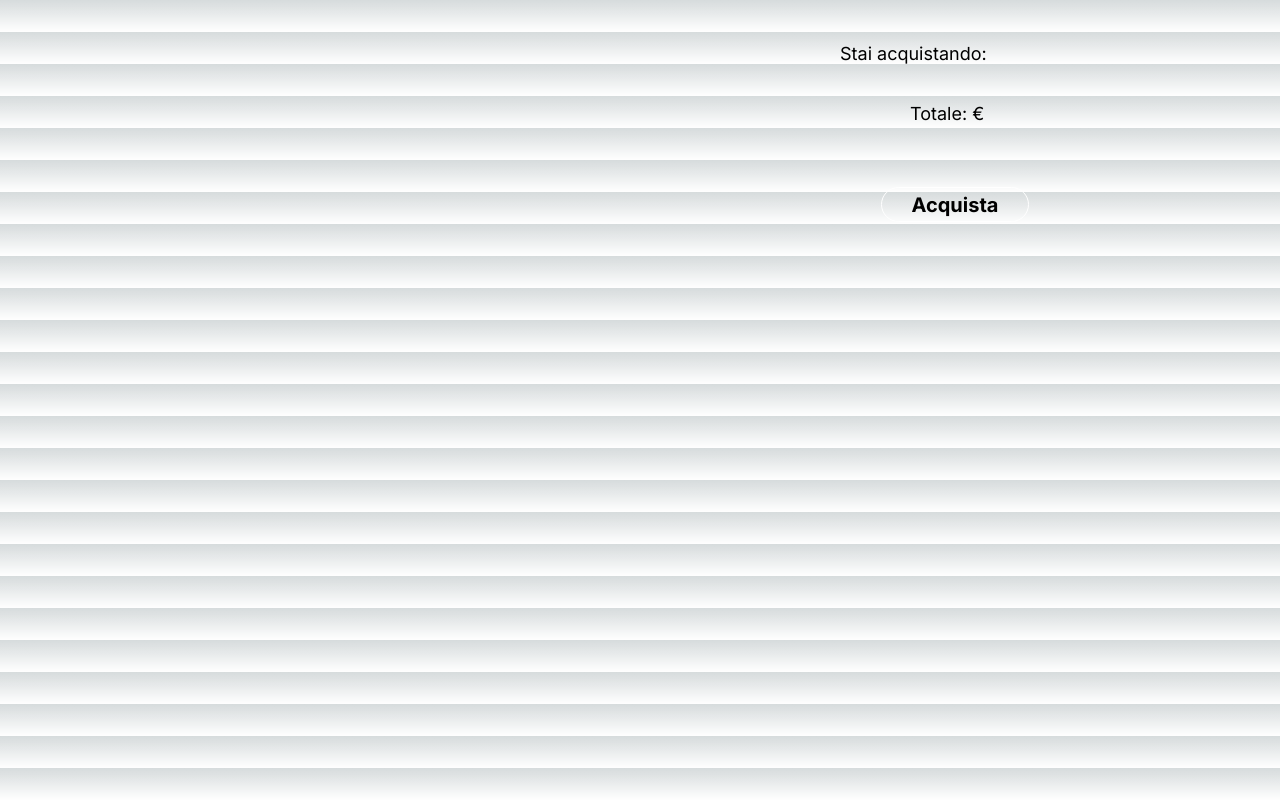
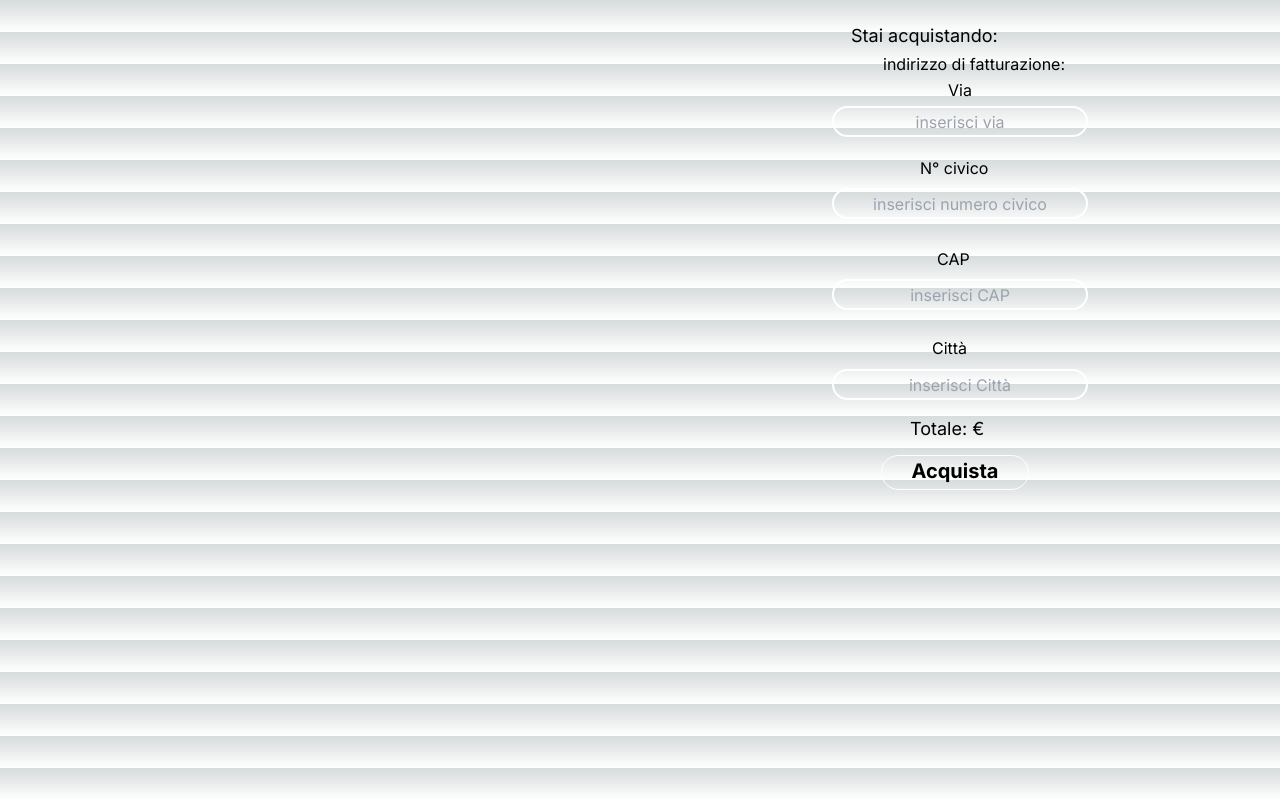
Before and after one commit to Marcom966/xPahrma-, a Next.js app: page /Checkout in a window 1280 px wide. Built offline with nearby package versions, Linux system fonts and the light colour scheme.

Commit message:
aggiunto formulario per informazioni di spedizione

```diff
--- a/app/Checkout/checkout.css
+++ b/app/Checkout/checkout.css
@@ -1,5 +1,5 @@
 .buttonCheckout{
-    top: 187px;
+    top: 455px;
     left: 881px;
     position: absolute;
     font-weight: bold;
@@ -13,14 +13,84 @@
     box-shadow: 2px 2px 2px white;
 }
 .h1{
-    top: 40px;
-    left: 840px;
+    top: 22px;
+    left: 851px;
     position: absolute;
     font-size: 18px;
 }
 .pCheckout{
-    top: 100px;
+    top: 415px;
     left: 910px;
     position: absolute;
     font-size: 18px;
 }
+.indirizzo{
+    top: 52px;
+    left:883px;
+    position: absolute;
+}
+.input1{
+    background-color: transparent;
+    border: 2px solid white;
+    border-radius: 25px;
+    width: 256px;
+    height: 31px;
+    text-align: center;
+    position: absolute;
+    top: 106px;
+    left: 832px;
+}
+
+.input2{
+    background-color: transparent;
+    border: 2px solid white;
+    border-radius: 25px;
+    width: 256px;
+    height: 31px;
+    text-align: center;
+    position: absolute;
+    top: 188px;
+    left: 832px;
+}
+.input3{
+    background-color: transparent;
+    border: 2px solid white;
+    border-radius: 25px;
+    width: 256px;
+    height: 31px;
+    text-align: center;
+    position: absolute;
+    top: 279px;
+    left: 832px;
+}
+.input4{
+    background-color: transparent;
+    border: 2px solid white;
+    border-radius: 25px;
+    width: 256px;
+    height: 31px;
+    text-align: center;
+    position: absolute;
+    top: 369px;
+    left: 832px;
+}
+.inserisci{
+    position: absolute;
+    top: 78px;
+    left: 948px;
+}
+.inserisci2{
+    position: absolute;
+    top: 156px;
+    left: 920px;
+}
+.inserisci3{
+    position: absolute;
+    top: 247px;
+    left: 937px;
+}
+.inserisci4{
+    position: absolute;
+    top: 336px;
+    left: 932px;
+}
--- a/app/Checkout/page.tsx
+++ b/app/Checkout/page.tsx
@@ -1,14 +1,30 @@
 "use client"
-import React from "react";
+import React, { useState } from "react";
 import { useSearchParams } from "next/navigation";
-import { useRouter } from "next/navigation";
 import "./checkout.css";
+import Link from "next/link";
 
 function Checkout (){
+    const [val, setVal] = useState('');
+    const [val2, setVal2] = useState('');
+    const [val3, setVal3] = useState('');
+    const [val4, setVal4] = useState('');
     const searchParams = useSearchParams();
     const search = searchParams.get('name');
     const price = searchParams.get('price');
-    const route = useRouter();
+    const change1 = (event: React.ChangeEvent<HTMLInputElement>) =>{
+        setVal(event.target.value);
+    }
+    const change2 = (event: React.ChangeEvent<HTMLInputElement>) =>{
+        setVal2(event.target.value);
+    }
+    const change3 = (event: React.ChangeEvent<HTMLInputElement>) =>{
+        setVal3(event.target.value);
+    }
+    const change4 = (event: React.ChangeEvent<HTMLInputElement>) =>{
+        setVal4(event.target.value);
+    }
+
 
     return (
         <center>
@@ -17,7 +33,16 @@
                     Stai acquistando: {search}
                 </h1>
                 <p className="pCheckout">Totale: {price}€</p>
-                <button className="buttonCheckout" type="button" onClick={()=>route.push('/ThankYou')}>Acquista</button>
+                <h1 className="indirizzo">indirizzo di fatturazione:</h1>
+                <p className="inserisci">Via</p>
+                <input type="text" className="input1" placeholder="inserisci via" onChange={change1}></input>
+                <p className="inserisci2">N° civico</p>
+                <input type="text" className="input2" placeholder="inserisci numero civico" onChange={change2}></input>
+                <p className="inserisci3">CAP</p>
+                <input type="text" className="input3" placeholder="inserisci CAP" onChange={change3}></input>
+                <p className="inserisci4">Città</p>
+                <input type="text" className="input4" placeholder="inserisci Città" onChange={change4}></input>
+                <Link className="buttonCheckout" href={{pathname: './ThankYou', query: {Via: val, Ncivico: val2, CAP: val3, città: val4, prodotto: search}}}>Acquista</Link>
             </div>
         </center>
         );
--- a/app/ThankYou/page.jsx
+++ b/app/ThankYou/page.jsx
@@ -2,12 +2,28 @@
 import React from "react";
 import { useRouter } from "next/navigation";
 import './Thankyou.css';
+import { useSearchParams } from "next/navigation";
 
 const ThankYou = () =>{
     const router = useRouter();
+    const searchParams = useSearchParams();
+    const Via = searchParams.get('Via');
+    const Ncivico = searchParams.get('Ncivico');
+    const CAP = searchParams.get('CAP');
+    const città = searchParams.get('città');
+    const prodotto = searchParams.get('prodotto');
+
+
     return(
         <div className="ThankYou">
             <h1 className="bigH1">Grazie per l'acquisto</h1>
+            <center>
+            <p className="acquisto">Hai acquistato: {prodotto}</p>
+            <p className="acquisto2">{Via}</p>
+            <p className="acquisto3">{Ncivico}</p>
+            <p className="acquisto4">{CAP}</p>
+            <p className="acquisto5">{città}</p>
+            </center>
             <button type="button" className="buttonThanks" id="button" onClick={()=>router.push('/')}>Torna alla homepage</button>
         </div>
     )
```
Also changed, not shown: app/ThankYou/Thankyou.css (+28 -3 lines).
